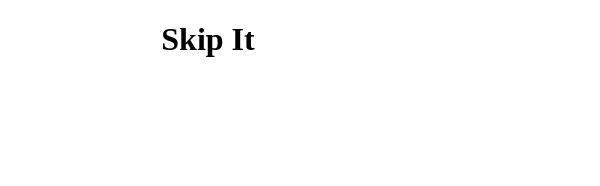
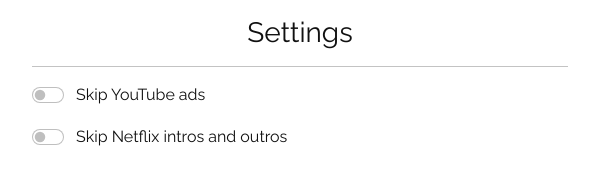
Before and after one commit to emirhansirkeci/leaper, a browser extension: page popup/index.html in a window 400 px wide. Shown: the whole page, 600 px wide, since content can reach past the window. Drawn offline with Linux system fonts and the light colour scheme.

Commit message:
Add settings

```diff
--- a/popup/index.html
+++ b/popup/index.html
@@ -3,10 +3,33 @@
   <head>
     <meta charset="UTF-8" />
     <meta name="viewport" content="width=device-width, initial-scale=1.0" />
-    <title>Skip It</title>
+    <title>Skip It Settings</title>
+    <link rel="stylesheet" href="bootstrap/css/bootstrap.min.css" />
+    <script defer src="bootstrap/js/bootstrap.bundle.min.js"></script>
     <link rel="stylesheet" href="style.css" />
   </head>
   <body>
-    <h1>Skip It</h1>
+    <h1>Settings</h1>
+    <hr />
+    <div class="form-check form-switch">
+      <input
+        class="form-check-input"
+        type="checkbox"
+        role="switch"
+        id="youtube"
+      />
+      <p class="form-check-label" for="youtube">Skip YouTube ads</p>
+    </div>
+    <div class="form-check form-switch">
+      <input
+        class="form-check-input"
+        type="checkbox"
+        role="switch"
+        id="netflix"
+      />
+      <p class="form-check-label" for="netflix">
+        Skip Netflix intros and outros
+      </p>
+    </div>
   </body>
 </html>
--- a/popup/style.css
+++ b/popup/style.css
@@ -1,4 +1,18 @@
+@import url("https://fonts.googleapis.com/css?family=Raleway");
+
 body {
-  width: 400px;
+  width: 600px;
   text-align: center;
+  padding: 16px 32px;
+  font-family: Raleway;
+  color: #111;
 }
+
+.form-switch {
+  display: flex;
+  justify-content: flex-start;
+}
+
+.form-switch input {
+  margin-right: 12px;
+}
```
Also changed, not shown: popup/bootstrap/css/bootstrap.min.css (added), popup/bootstrap/js/bootstrap.bundle.min.js (added), 1 other file.
